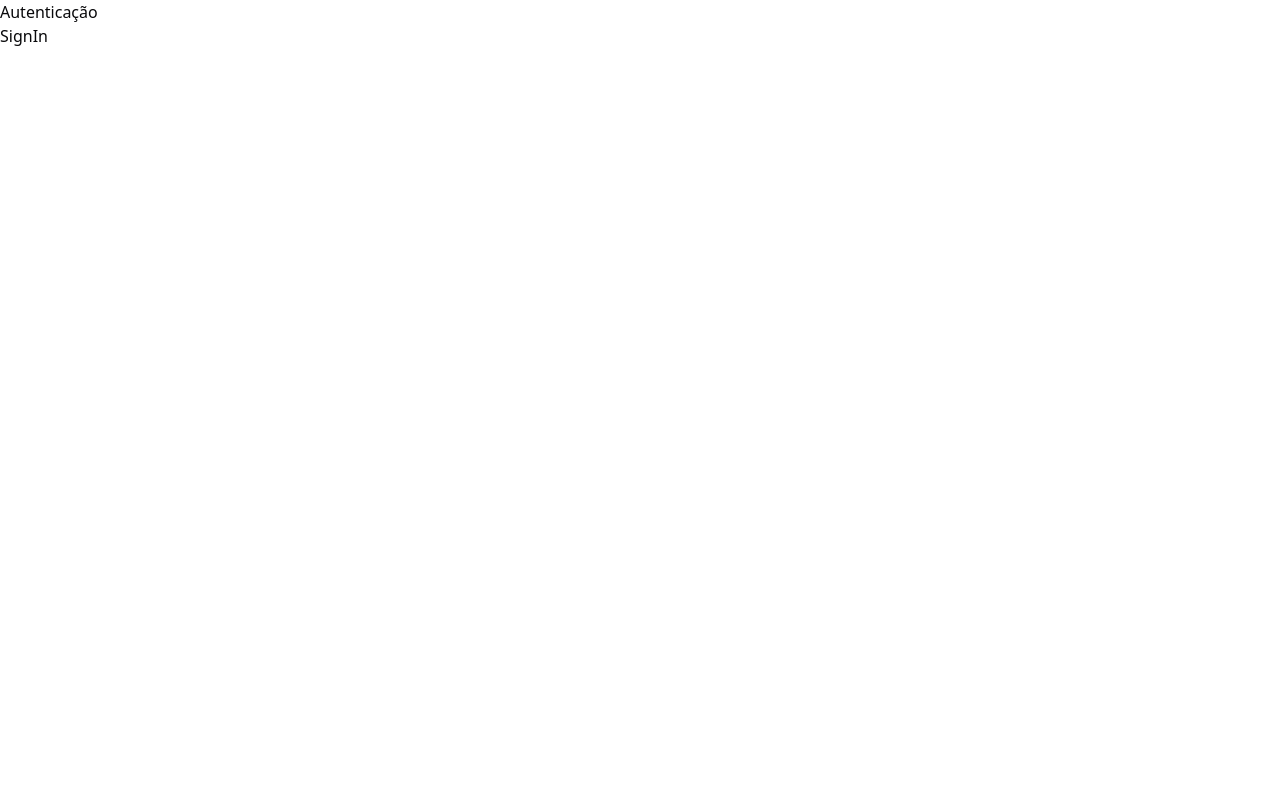
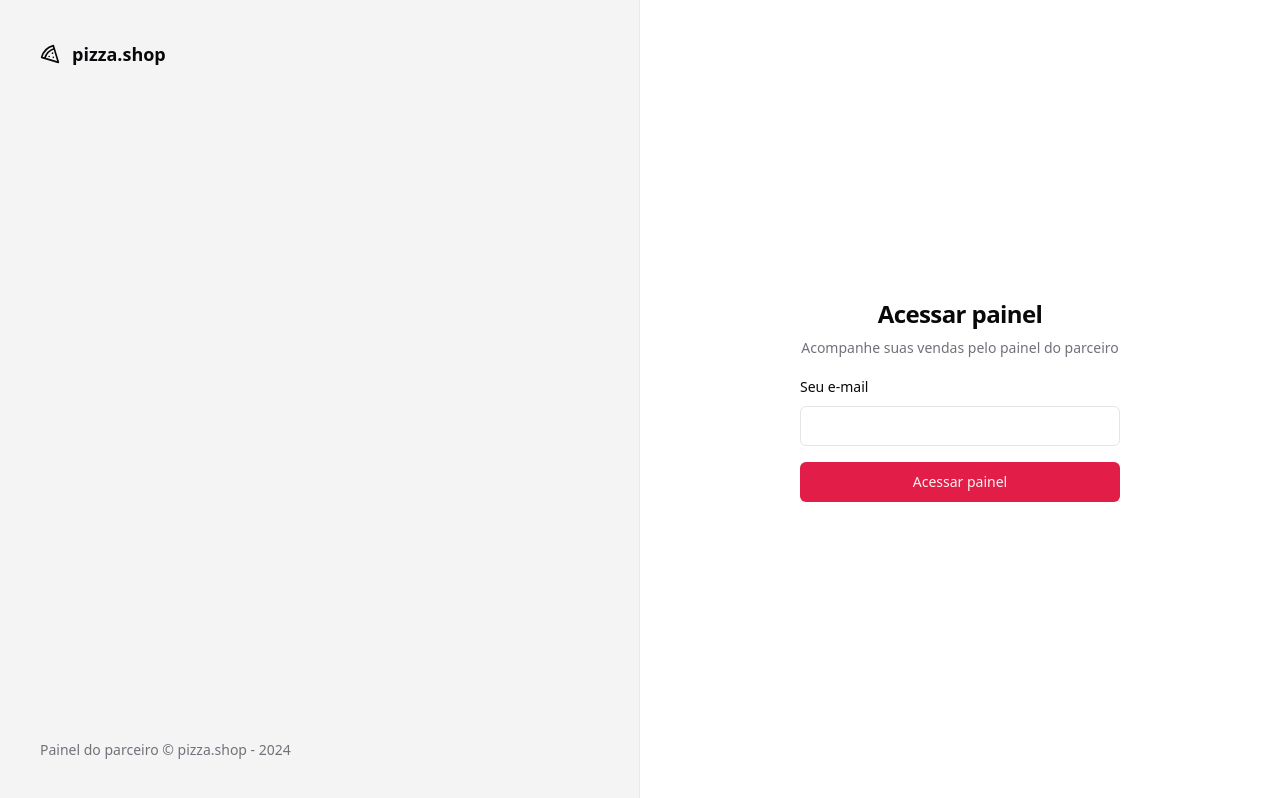
Before and after one commit to josee-fernandes/pizzashop-web, a React (Vite) app: page /sign-in in a window 1280 px wide. Built offline with nearby package versions, Linux system fonts and the light colour scheme.

Commit message:
Login page

```diff
--- a/package.json
+++ b/package.json
@@ -10,6 +10,7 @@
     "preview": "vite preview"
   },
   "dependencies": {
+    "@radix-ui/react-label": "^2.0.2",
     "@radix-ui/react-slot": "^1.0.2",
     "class-variance-authority": "^0.7.0",
     "clsx": "^2.1.0",
--- /dev/null
+++ b/src/components/ui/input.tsx
@@ -0,0 +1,24 @@
+import * as React from 'react'
+
+import { cn } from '@/lib/utils'
+
+export type InputProps = React.InputHTMLAttributes<HTMLInputElement>
+
+const Input = React.forwardRef<HTMLInputElement, InputProps>(
+  ({ className, type, ...props }, ref) => {
+    return (
+      <input
+        type={type}
+        className={cn(
+          'flex h-10 w-full rounded-md border border-input bg-background px-3 py-2 text-sm ring-offset-background file:border-0 file:bg-transparent file:text-sm file:font-medium placeholder:text-muted-foreground focus-visible:outline-none focus-visible:ring-2 focus-visible:ring-ring focus-visible:ring-offset-2 disabled:cursor-not-allowed disabled:opacity-50',
+          className,
+        )}
+        ref={ref}
+        {...props}
+      />
+    )
+  },
+)
+Input.displayName = 'Input'
+
+export { Input }
--- /dev/null
+++ b/src/components/ui/label.tsx
@@ -0,0 +1,24 @@
+import * as LabelPrimitive from '@radix-ui/react-label'
+import { cva, type VariantProps } from 'class-variance-authority'
+import * as React from 'react'
+
+import { cn } from '@/lib/utils'
+
+const labelVariants = cva(
+  'text-sm font-medium leading-none peer-disabled:cursor-not-allowed peer-disabled:opacity-70',
+)
+
+const Label = React.forwardRef<
+  React.ElementRef<typeof LabelPrimitive.Root>,
+  React.ComponentPropsWithoutRef<typeof LabelPrimitive.Root> &
+    VariantProps<typeof labelVariants>
+>(({ className, ...props }, ref) => (
+  <LabelPrimitive.Root
+    ref={ref}
+    className={cn(labelVariants(), className)}
+    {...props}
+  />
+))
+Label.displayName = LabelPrimitive.Root.displayName
+
+export { Label }
--- a/src/global.css
+++ b/src/global.css
@@ -6,63 +6,46 @@
   :root {
     --background: 0 0% 100%;
     --foreground: 240 10% 3.9%;
-
     --card: 0 0% 100%;
     --card-foreground: 240 10% 3.9%;
-
     --popover: 0 0% 100%;
     --popover-foreground: 240 10% 3.9%;
-
-    --primary: 240 5.9% 10%;
-    --primary-foreground: 0 0% 98%;
-
+    --primary: 346.8 77.2% 49.8%;
+    --primary-foreground: 355.7 100% 97.3%;
     --secondary: 240 4.8% 95.9%;
     --secondary-foreground: 240 5.9% 10%;
-
     --muted: 240 4.8% 95.9%;
     --muted-foreground: 240 3.8% 46.1%;
-
     --accent: 240 4.8% 95.9%;
     --accent-foreground: 240 5.9% 10%;
-
     --destructive: 0 84.2% 60.2%;
     --destructive-foreground: 0 0% 98%;
-
     --border: 240 5.9% 90%;
     --input: 240 5.9% 90%;
-    --ring: 240 10% 3.9%;
-
+    --ring: 346.8 77.2% 49.8%;
     --radius: 0.5rem;
   }
 
   .dark {
-    --background: 240 10% 3.9%;
-    --foreground: 0 0% 98%;
-
-    --card: 240 10% 3.9%;
-    --card-foreground: 0 0% 98%;
-
-    --popover: 240 10% 3.9%;
-    --popover-foreground: 0 0% 98%;
-
-    --primary: 0 0% 98%;
-    --primary-foreground: 240 5.9% 10%;
-
+    --background: 20 14.3% 4.1%;
+    --foreground: 0 0% 95%;
+    --card: 24 9.8% 10%;
+    --card-foreground: 0 0% 95%;
+    --popover: 0 0% 9%;
+    --popover-foreground: 0 0% 95%;
+    --primary: 346.8 77.2% 49.8%;
+    --primary-foreground: 355.7 100% 97.3%;
     --secondary: 240 3.7% 15.9%;
     --secondary-foreground: 0 0% 98%;
-
-    --muted: 240 3.7% 15.9%;
+    --muted: 0 0% 15%;
     --muted-foreground: 240 5% 64.9%;
-
-    --accent: 240 3.7% 15.9%;
+    --accent: 12 6.5% 15.1%;
     --accent-foreground: 0 0% 98%;
-
     --destructive: 0 62.8% 30.6%;
-    --destructive-foreground: 0 0% 98%;
-
+    --destructive-foreground: 0 85.7% 97.3%;
     --border: 240 3.7% 15.9%;
     --input: 240 3.7% 15.9%;
-    --ring: 240 4.9% 83.9%;
+    --ring: 346.8 77.2% 49.8%;
   }
 }
 
--- a/src/pages/_layouts/auth.tsx
+++ b/src/pages/_layouts/auth.tsx
@@ -1,11 +1,20 @@
+import { Pizza } from 'lucide-react'
 import { Outlet } from 'react-router-dom'
 
 export function AuthLayout() {
   return (
-    <div>
-      <h1>Autenticação</h1>
+    <div className="grid min-h-screen grid-cols-2">
+      <div className="flex h-full flex-col justify-between border-r border-foreground/5 bg-muted p-10 text-muted-foreground">
+        <div className="flex items-center gap-3 text-lg font-medium text-foreground">
+          <Pizza className="h-5 w-5" />
+          <span className="font-semibold">pizza.shop</span>
+        </div>
+        <footer className="text-sm">
+          Painel do parceiro &copy; pizza.shop - {new Date().getFullYear()}
+        </footer>
+      </div>
 
-      <div>
+      <div className="flex flex-col items-center justify-center">
         <Outlet />
       </div>
     </div>
--- a/src/pages/auth/sign-in.tsx
+++ b/src/pages/auth/sign-in.tsx
@@ -1,10 +1,36 @@
 import { Helmet } from 'react-helmet-async'
+
+import { Button } from '@/components/ui/button'
+import { Input } from '@/components/ui/input'
+import { Label } from '@/components/ui/label'
 
 export function SignIn() {
   return (
     <>
       <Helmet title="Login" />
-      <h1>SignIn</h1>
+      <div className="p-8">
+        <div className="flex w-[320px] flex-col justify-center gap-4">
+          <div className="flex flex-col gap-2 text-center">
+            <h1 className="text-2xl font-semibold tracking-tight">
+              Acessar painel
+            </h1>
+            <p className="text-sm text-muted-foreground">
+              Acompanhe suas vendas pelo painel do parceiro
+            </p>
+          </div>
+
+          <form className="space-y-4">
+            <div className="space-y-2">
+              <Label htmlFor="email">Seu e-mail</Label>
+              <Input id="email" type="email" />
+            </div>
+
+            <Button className="w-full" type="submit">
+              Acessar painel
+            </Button>
+          </form>
+        </div>
+      </div>
     </>
   )
 }
```
Also changed, not shown: 1 other file (tests, documents, lock files or other folders).
